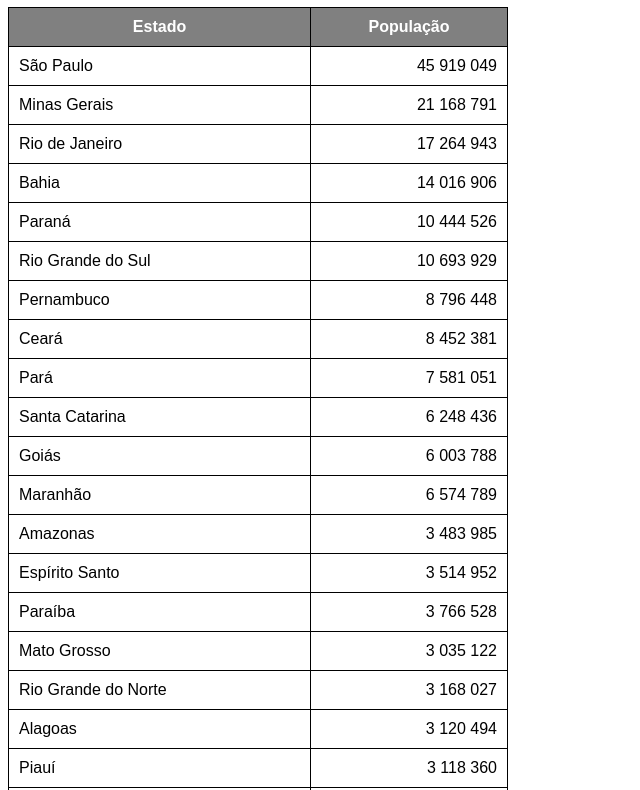
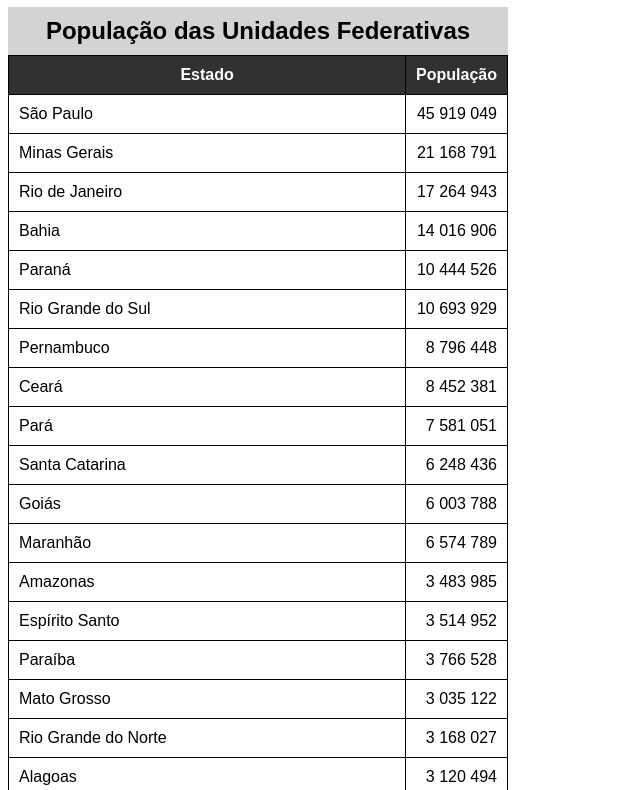
Before and after one commit to fernandogrimello/html-css, a plain HTML site: page exercicios/ex023/tabela002.html in a window 1280 px wide. Shown: the part 73-863 px from the top of the page, without its empty margins (0-640 px from the left). Drawn offline with Linux system fonts and the light colour scheme.

Commit message:
atualizei a tabela 2

```diff
--- a/exercicios/ex023/tabela002.html
+++ b/exercicios/ex023/tabela002.html
@@ -22,13 +22,20 @@
             padding: 10px;
         }
 
+        caption {
+            font-size: 1.5em;
+            font-weight: bold;
+            padding: 10px;
+            background-color: lightgray;
+        }
+
         thead {
-            background-color: gray;
+            background-color: rgb(49, 49, 49);
             color: white;
         }
 
         thead, tfoot {
-            background-color: gray;
+            background-color: rgb(49, 49, 49);
             color: white;
         }
 
@@ -55,8 +62,8 @@
     <table>
         <thead>
             <tr>
-            <th>Estado</th>
-            <th>População</th>
+            <th scope="col">Estado</th>
+            <th scope="col" style="width: 50px;">População</th>
             </tr>
 
         </thead>
@@ -172,9 +179,10 @@
 
 
         </tbody>
+        <caption>População das Unidades Federativas </caption>
         <tfoot>
             <tr>
-                <th>Total de habitantes</th>
+                <th scope="row">Total de habitantes</th>
                 <td class="numero"><strong>210 147 125</strong></td>
             </tr>
 
```
